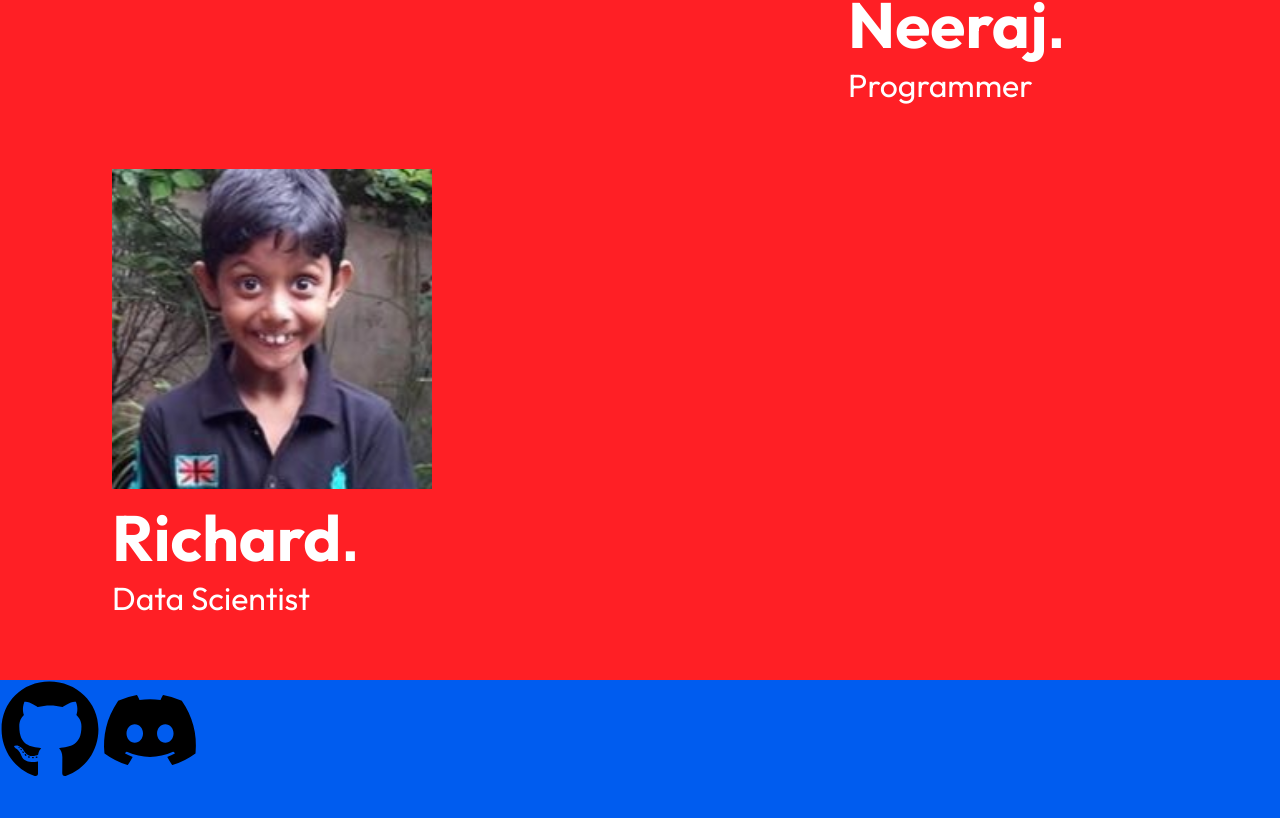
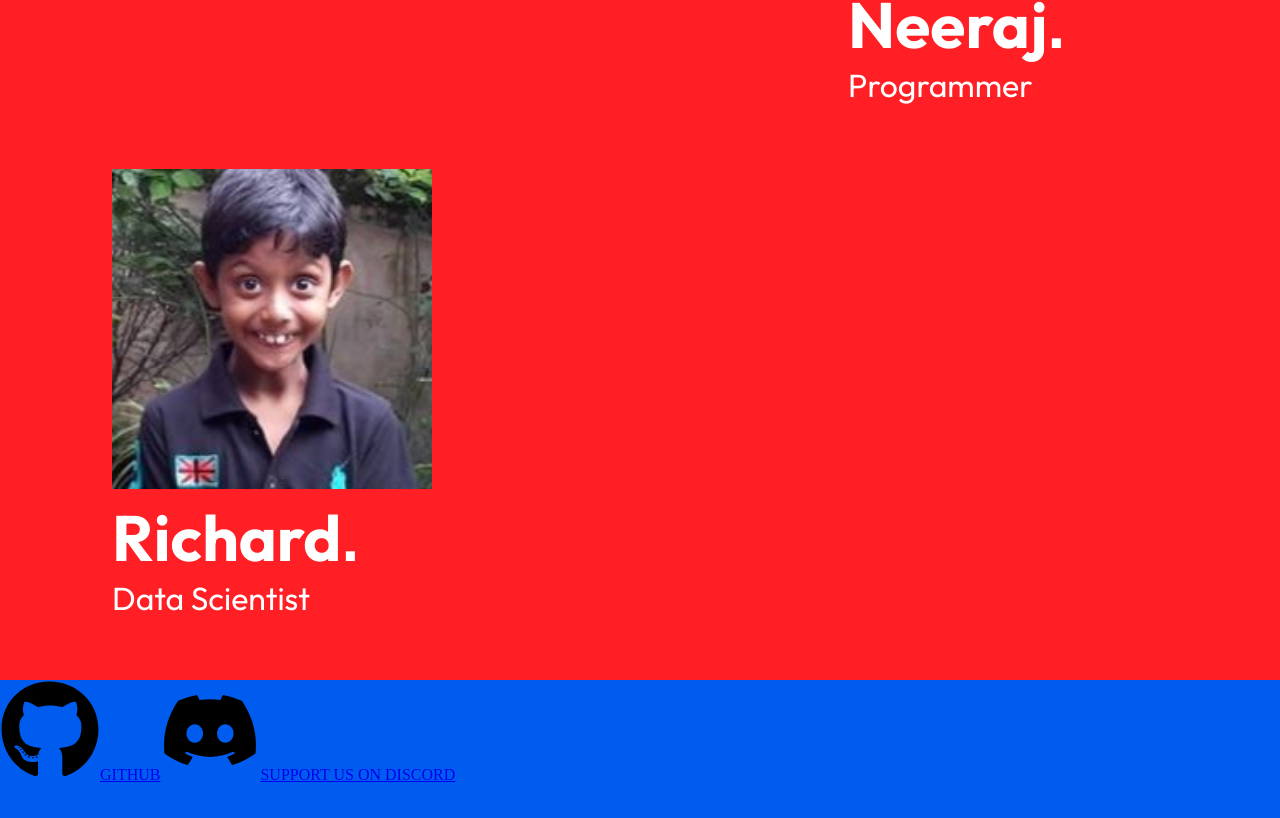
Before and after one commit to superbryn/SELDA, a React (Vite) app: page / in a window 1280 px wide. Shown: the part 5045-5863 px from the top of the page. Built offline with nearby package versions, Linux system fonts and the light colour scheme.

Commit message:
Update Footer.jsx

```diff
--- a/src/elements/Footer.jsx
+++ b/src/elements/Footer.jsx
@@ -8,9 +8,11 @@ function PageFooter(){
                 <div className="icons">
                     <a href="https://github.com/superbryn">
                         <FaGithub className="github"/>
+                        GITHUB
                     </a>
                     <a href="https://discord.com">
                         <FaDiscord className="discord"/>
+                        SUPPORT US ON DISCORD
                     </a>
                 </div>
             </footer>
```
